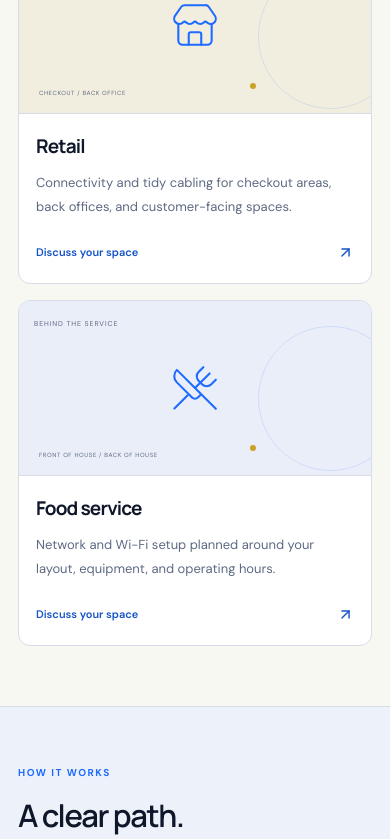
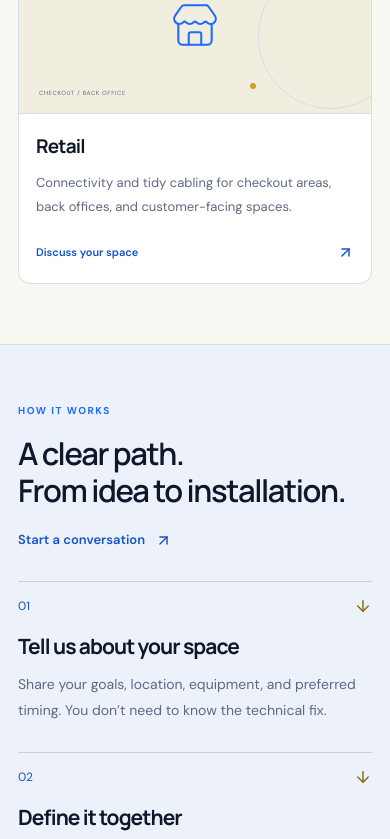
Before and after one commit to jnwajei22/smart-solutions-website, a Next.js app: page / in a window 390 px wide. Shown: the part 4326-5165 px from the top of the page. Built offline with nearby package versions, Linux system fonts and the light colour scheme.

Commit message:
Focus spaces served on residential, small business, and retail

```diff
--- a/app/marketing.css
+++ b/app/marketing.css
@@ -705,7 +705,7 @@
 }
 .industry-grid {
   display: grid;
-  grid-template-columns: repeat(4, minmax(0, 1fr));
+  grid-template-columns: repeat(3, minmax(0, 1fr));
   gap: 20px;
 }
 .industry-card {
@@ -772,9 +772,6 @@
 }
 .industry-card:nth-child(3) .industry-visual {
   background: #f2eedf;
-}
-.industry-card:nth-child(4) .industry-visual {
-  background: #e9eef8;
 }
 .industry-copy {
   padding: 25px 22px;
@@ -1106,8 +1103,7 @@
   .solution-illustration {
     height: 250px;
   }
-  .commitment-grid,
-  .industry-grid {
+  .commitment-grid {
     grid-template-columns: repeat(2, minmax(0, 1fr));
     gap: 30px;
   }
@@ -1301,6 +1297,7 @@
     line-height: 1.7;
   }
   .industry-grid {
+    grid-template-columns: 1fr;
     gap: 16px;
   }
   .industry-visual {
--- a/components/marketing-home.tsx
+++ b/components/marketing-home.tsx
@@ -11,7 +11,6 @@ import {
   MessageSquare,
   Network,
   Store,
-  UtensilsCrossed,
   Wifi,
   Building2,
 } from "lucide-react";
@@ -69,15 +68,6 @@ const industries = [
     service: "cabling",
     property: "Commercial",
     detail: "CHECKOUT / BACK OFFICE",
-  },
-  {
-    name: "Food service",
-    icon: UtensilsCrossed,
-    label: "BEHIND THE SERVICE",
-    text: "Network and Wi-Fi setup planned around your layout, equipment, and operating hours.",
-    service: "wifi",
-    property: "Commercial",
-    detail: "FRONT OF HOUSE / BACK OF HOUSE",
   },
 ];
 
```
